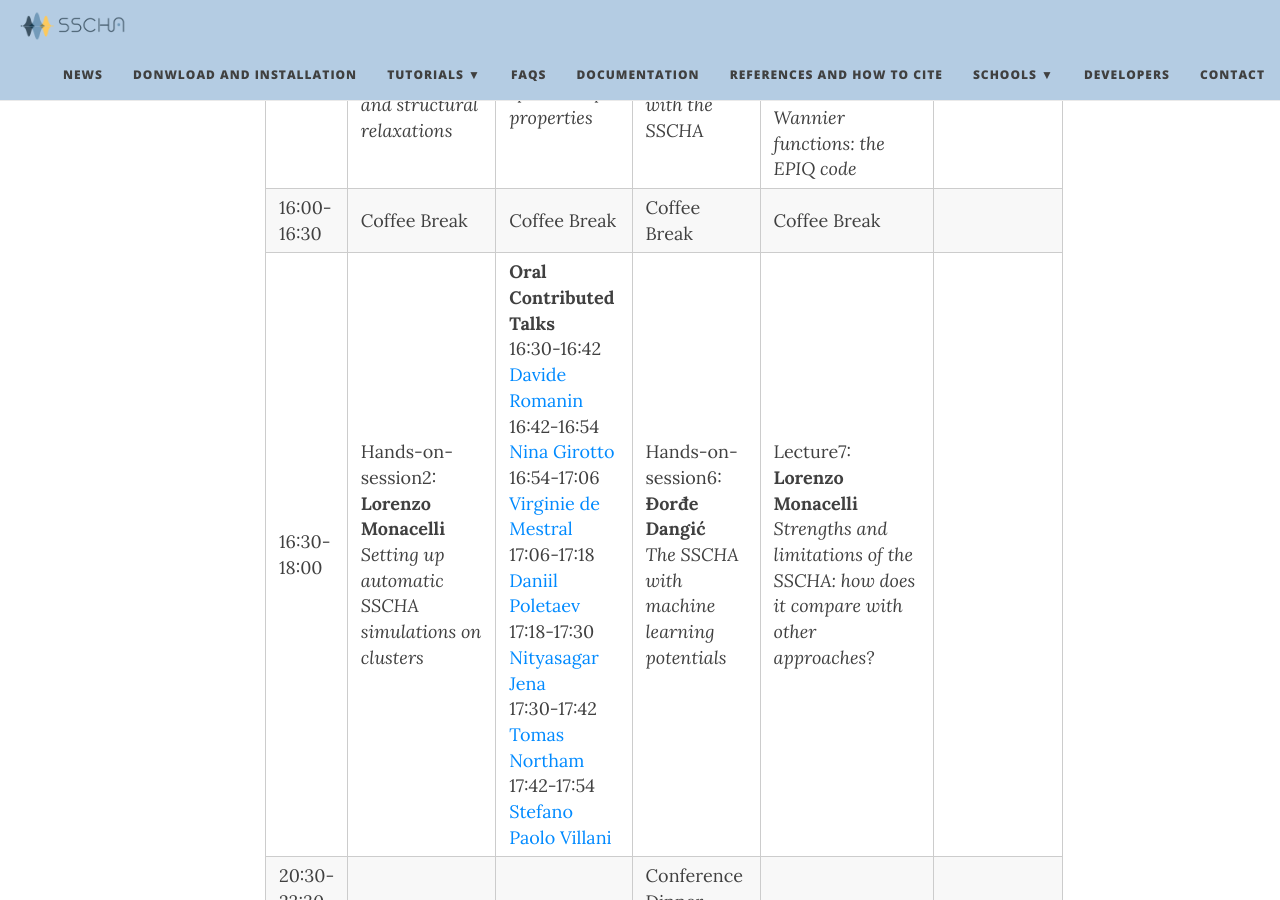
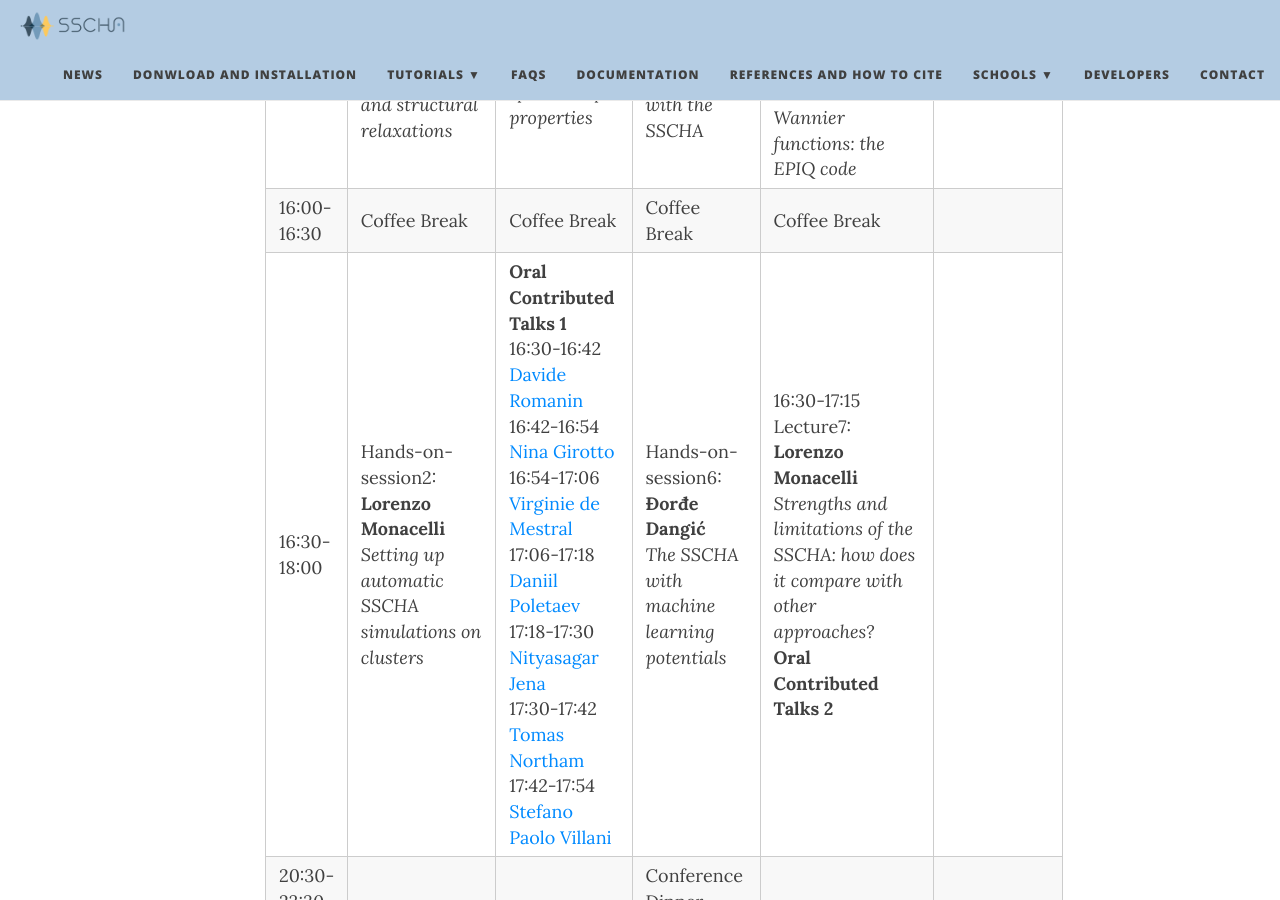
Before and after one commit to SSCHAcode/sschacode.github.io, a Jekyll site: the page built from Schools/2023/home.md, in a window 1280 px wide and 900 px high, scrolled down 2950 px. Built offline with Jekyll 4.4.1, drawn with Linux system fonts in a browser that asks for light colours; nearby versions of some CDN libraries.

Commit message:
Update home.md

```diff
--- a/Schools/2023/home.md
+++ b/Schools/2023/home.md
@@ -59,7 +59,7 @@
 | 12:30-14:30  | Lunch Break | Lunch Break  | Lunch Break  | Lunch Break  | End of School  |
 | 14:30-16:00  | Hands-on-session1: <br /> **Diego Martinez** <br /> *First SSCHA simulations: free energy and structural relaxations*  | Lecture4: <br /> **Raffaello Bianco** <br /> *Spectral functions and spectroscopic properties*  | Hands-on-session5: <br /> **Lorenzo Monacelli** <br /> *Raman and Infrared spectra with the SSCHA*  | Hands-on-session8: <br /> **Giovanni Marini** and **Guglielmo Marchese** <br /> *Calculation of the electron-phonon interaction with the SSCHA and Wannier functions: the EPIQ code* |   |
 | 16:00-16:30  | Coffee Break | Coffee Break  | Coffee Break  | Coffee Break  |   |
-| 16:30-18:00  | Hands-on-session2: <br /> **Lorenzo Monacelli** <br /> *Setting up automatic SSCHA simulations on clusters*  | **Oral Contributed Talks**  <br /> 16:30-16:42 [Davide Romanin](01_Romanin.pdf) <br /> 16:42-16:54 [Nina Girotto](02_Girotto.pdf) <br /> 16:54-17:06 [Virginie de Mestral](03_deMestral.pdf) <br /> 17:06-17:18 [Daniil Poletaev](04_Poletaev.pdf)  <br /> 17:18-17:30 [Nityasagar Jena](05_Jena.pdf)  <br /> 17:30-17:42 [Tomas Northam](06_Northam.pdf) <br /> 17:42-17:54 [Stefano Paolo Villani](07_Villani.pdf) | Hands-on-session6: <br /> **Đorđe Dangić** <br /> *The SSCHA with machine learning potentials*  | Lecture7: <br /> **Lorenzo Monacelli** <br /> *Strengths and limitations of the SSCHA: how does it compare with other approaches?*  |   |
+| 16:30-18:00  | Hands-on-session2: <br /> **Lorenzo Monacelli** <br /> *Setting up automatic SSCHA simulations on clusters*  | **Oral Contributed Talks 1**  <br /> 16:30-16:42 [Davide Romanin](01_Romanin.pdf) <br /> 16:42-16:54 [Nina Girotto](02_Girotto.pdf) <br /> 16:54-17:06 [Virginie de Mestral](03_deMestral.pdf) <br /> 17:06-17:18 [Daniil Poletaev](04_Poletaev.pdf)  <br /> 17:18-17:30 [Nityasagar Jena](05_Jena.pdf)  <br /> 17:30-17:42 [Tomas Northam](06_Northam.pdf) <br /> 17:42-17:54 [Stefano Paolo Villani](07_Villani.pdf) | Hands-on-session6: <br /> **Đorđe Dangić** <br /> *The SSCHA with machine learning potentials*  | 16:30-17:15 Lecture7: <br /> **Lorenzo Monacelli** <br /> *Strengths and limitations of the SSCHA: how does it compare with other approaches?*  <br /> **Oral Contributed Talks 2** |   |
 | 20:30-23:30  |   |   | Conference Dinner  |   |   |
 
 <a name="Registration"></a>
```
